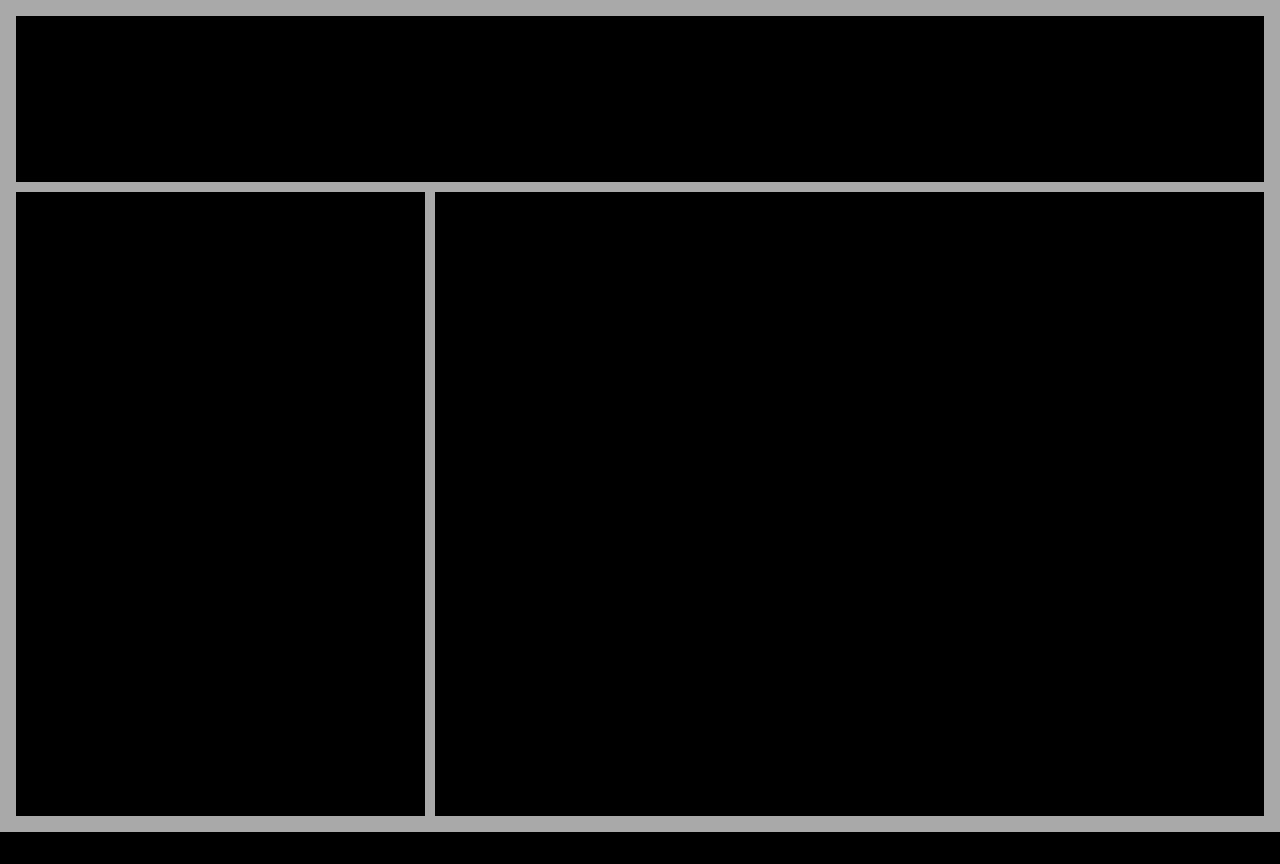
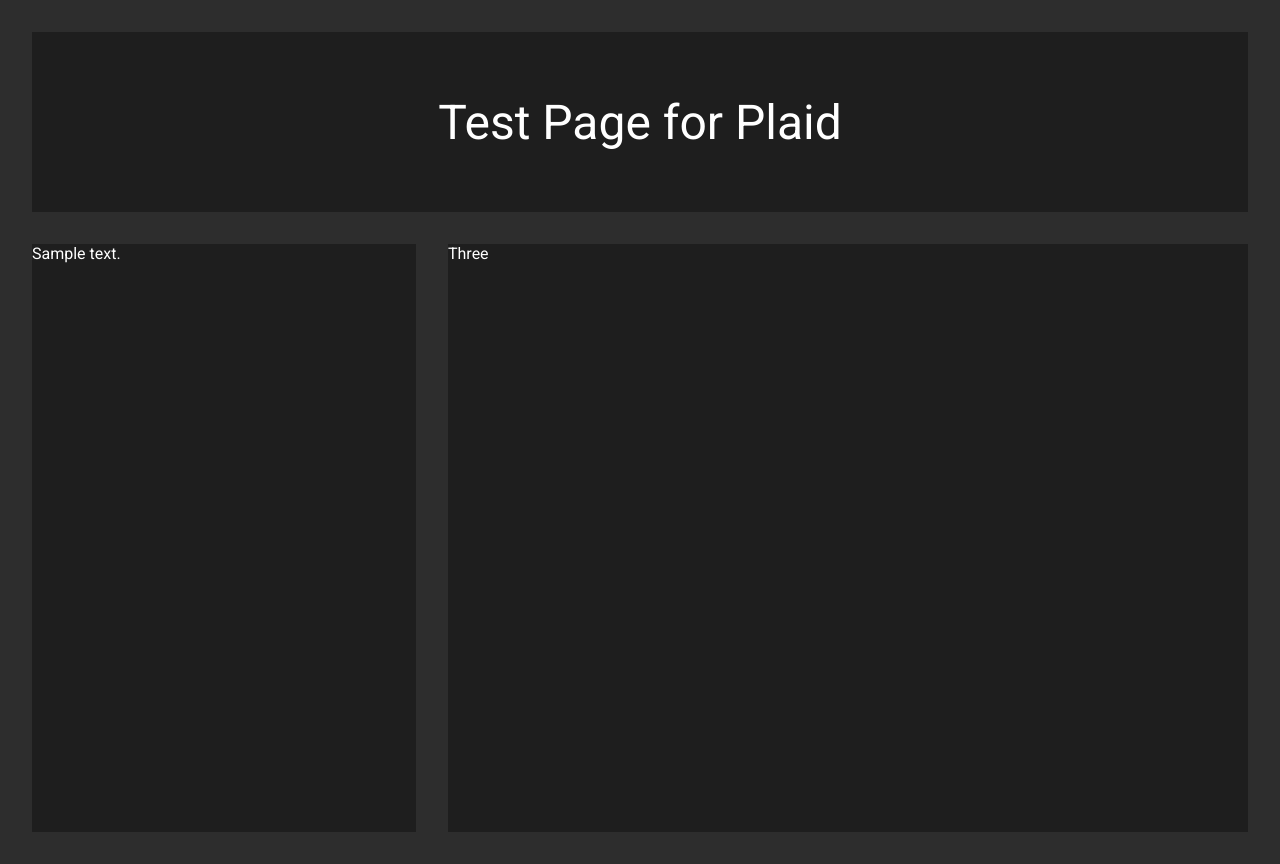
Before and after one commit to AuriferousAurora/django-portfolio, a Django app: template finance/templates/test_template.html in a window 1280 px wide. Before the commit the page ends 832 px from the top, so only its background shows below. Run offline with Django 3.2, Linux system fonts and the light colour scheme; the template is opened without the code that fills it: most values are stand-ins (such as "Sample title", 1, 10 or a date in 2020).

Commit message:
Temporary commit since I managed to make everything work.

```diff
--- a/finance/static/finance/base.css
+++ b/finance/static/finance/base.css
@@ -1,32 +1,43 @@
 body {
-  background: darkgrey;
+  background: #2d2d2d;
   display: grid;
+  font-family: 'Roboto', sans-serif;
   height: 100vh;
-  grid-gap: 10px;
+  grid-gap: 2em;
   grid-template-columns: repeat(3, 1fr);
   grid-template-rows: (1fr, 5fr);
-  margin: 1em;
+  margin: 2em;
 }
+
+/* ___ Header Section ___ */
 
 header {
   align-items: center;
-  background: black;
+  background: #1e1e1e;
+  color: white;
   display: flex;
   justify-content: center;
   grid-column: 1 / 4;
   grid-row: 1;
 }
-header.header__title {
+header span.header__title {
+  font-size: 3em;
+}
+
+/* ___ Account Section ___ */
+
+section.account {
+  background: #1e1e1e;
   color: white;
-  font-size: 4em;
-}
-section.account {
-  background: black;
   grid-column: 1;
   grid-row: 2 / 6;
 }
+
+/* ___ Informtion Section ___ */
+
 section.information {
-  background: black;
+  background: #1e1e1e;
+  color: white;
   grid-column: 2 / 4;
   grid-row: 2 / 6;
 }
--- a/finance/templates/test_template.html
+++ b/finance/templates/test_template.html
@@ -4,12 +4,13 @@
   <title>Test Page for Plaid</title>
   {% load static %}
   <link type="text/css" rel="stylesheet" href="{% static '/finance/base.css' %}"/>
+  <link href="https://fonts.googleapis.com/css?family=Roboto&display=swap" rel="stylesheet">
 </head>
 <body>
   <header>
     <span class="header__title">Test Page for Plaid<span>
   </header>
-  <section class="account">Two</section>
+  <section class="account">{{google_text}}</section>
   <section class="information">Three</section>
 </body>
 </html>
--- a/portfolio/urls.py
+++ b/portfolio/urls.py
@@ -20,5 +20,5 @@
 
 urlpatterns = [
     path('admin/', admin.site.urls),
-    path('test/', finance_views.test_view, name='test_view')
+    path('test/', finance_views.IndexView.as_view(), name='index')
 ]
```
Also changed, not shown: finance/views.py (+63 -2 lines), requirements.txt (+16 -1 lines).
